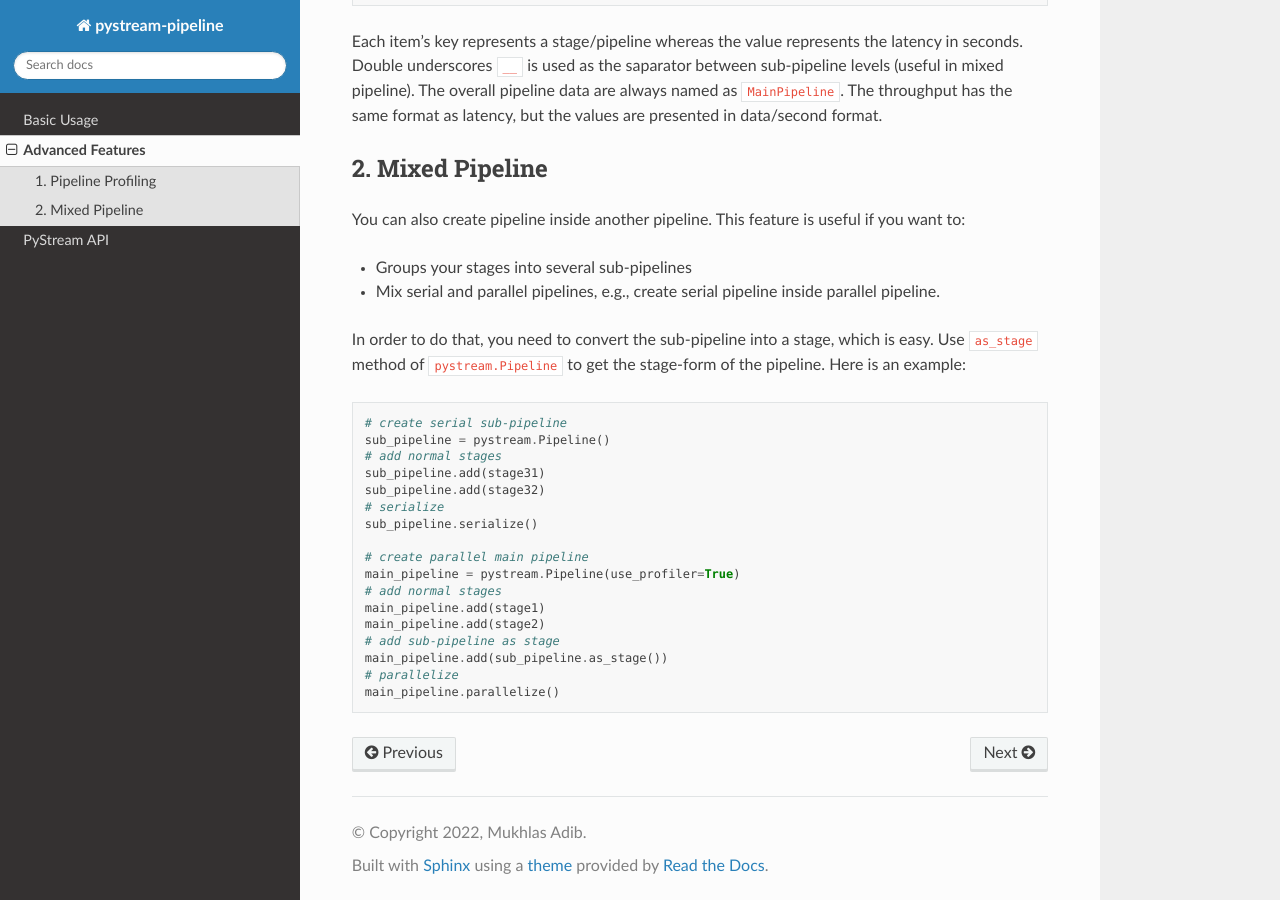
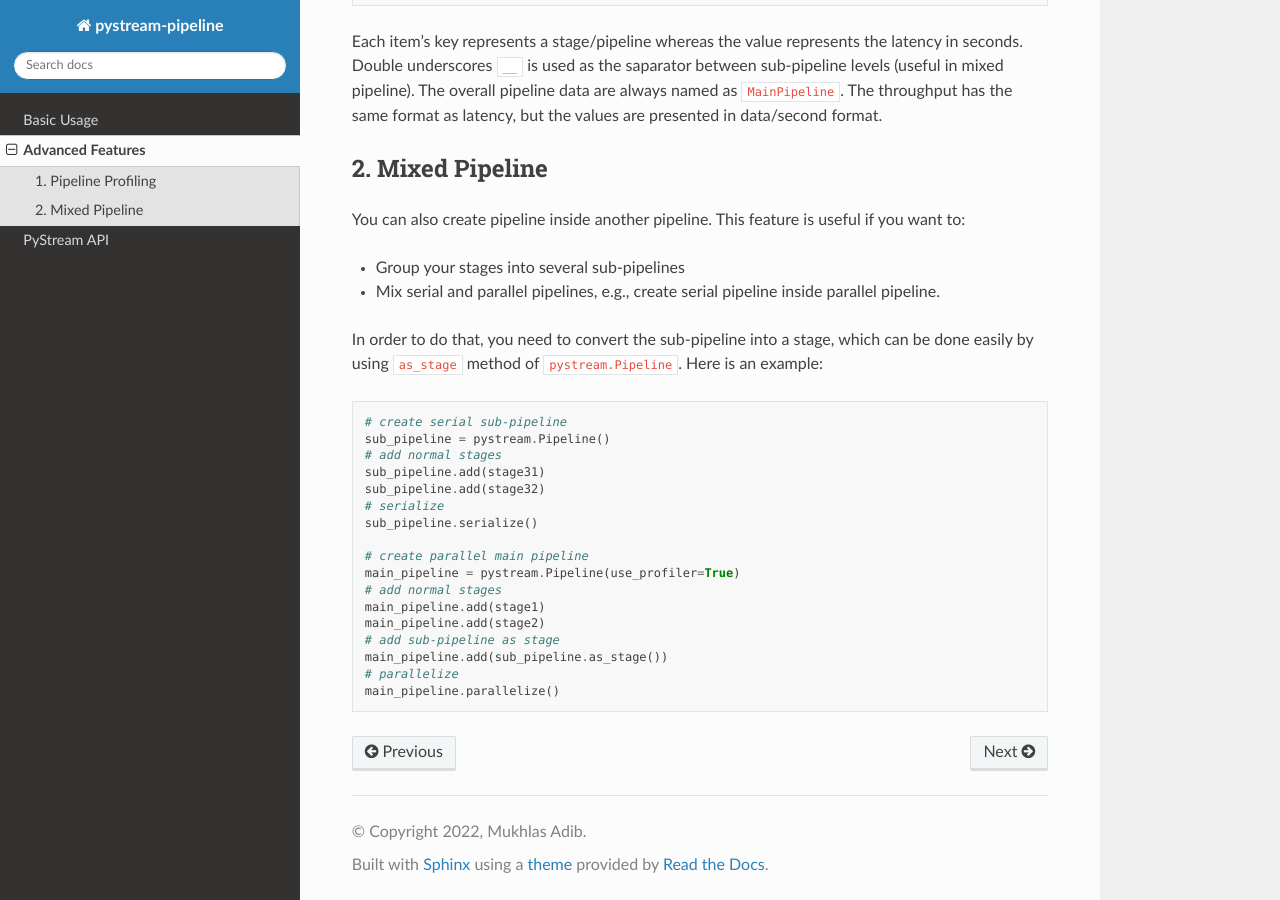
Before and after one commit to MukhlasAdib/pystream-pipeline, a Sphinx documentation site: the page built from docs/source/advanced.rst, in a window 1280 px wide and 900 px high, scrolled down 795 px. Built offline with Sphinx 7.4.7 and the Read the Docs theme 2.0.0, drawn with Linux system fonts in a browser that asks for light colours.

Commit message:
minor update

```diff
--- a/docs/source/advanced.rst
+++ b/docs/source/advanced.rst
@@ -39,11 +39,10 @@ The throughput has the same format as latency, but the values are presented in d
 You can also create pipeline inside another pipeline.
 This feature is useful  if you want to:
 
-- Groups your stages into several sub-pipelines
+- Group your stages into several sub-pipelines
 - Mix serial and parallel pipelines, e.g., create serial pipeline inside parallel pipeline.
 
-In order to do that, you need to convert the sub-pipeline into a stage, which is easy.
-Use ``as_stage`` method of ``pystream.Pipeline`` to get the stage-form of the pipeline.
+In order to do that, you need to convert the sub-pipeline into a stage, which can be done easily by using ``as_stage`` method of ``pystream.Pipeline``.
 Here is an example::
 
     # create serial sub-pipeline
```
